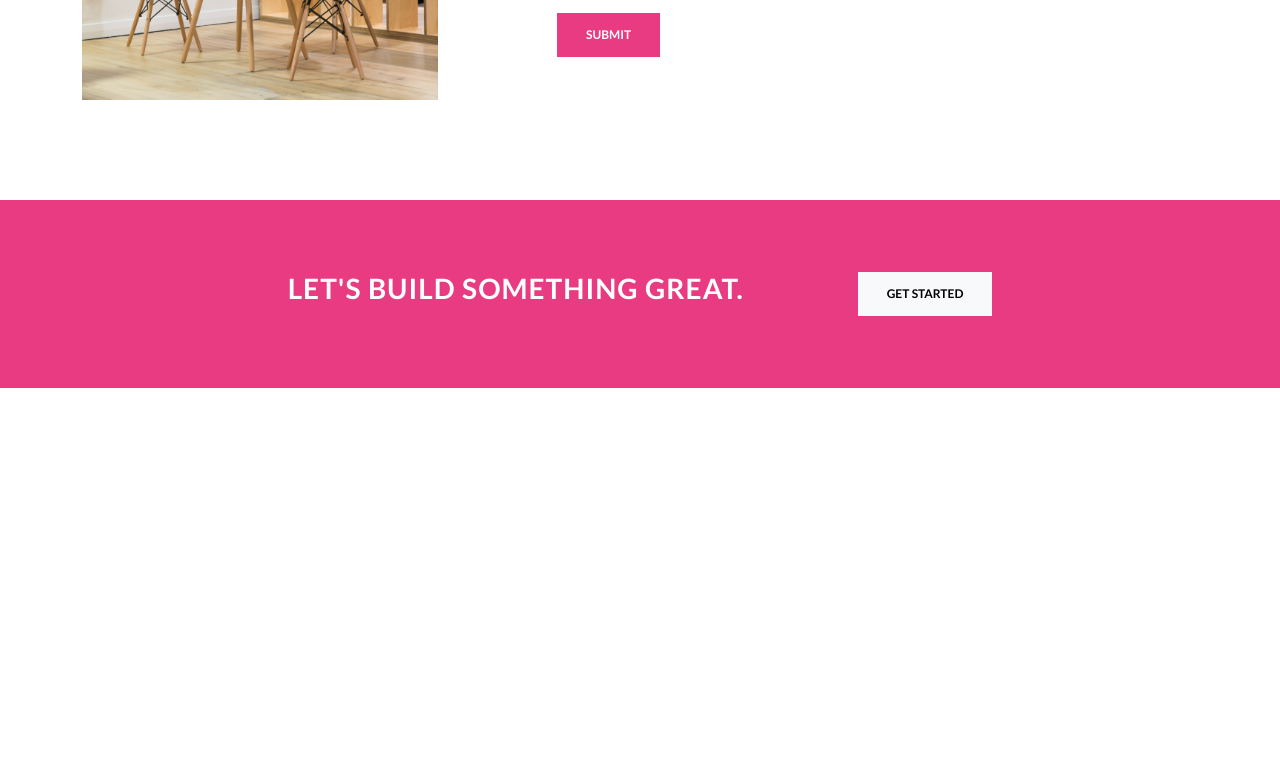
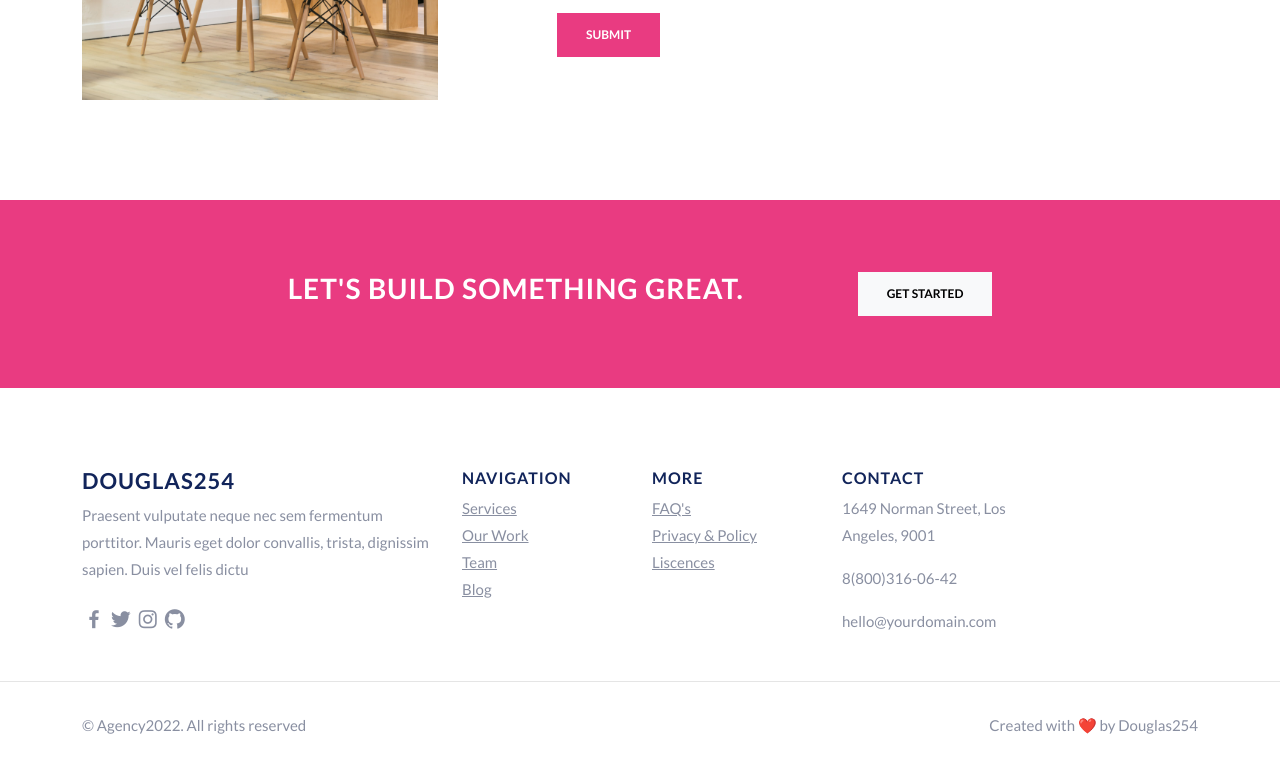
Before and after one commit to Douglas254/UI-Design-Daily, a plain HTML site: page Front-End-Websites/Template1/index.html in a window 1280 px wide. Shown: the part 4900-5669 px from the top of the page. Before the commit the page ends 5288 px from the top, so only its background shows below. Drawn offline with Linux system fonts and the light colour scheme.

Commit message:
footer section

```diff
--- a/Front-End-Websites/Template1/css/styles.css
+++ b/Front-End-Websites/Template1/css/styles.css
@@ -273,3 +273,33 @@ form .form-control:focus {
 #cta {
   background-color: #e93b81;
 }
+
+.footer-top {
+  padding-top: 80px;
+  padding-bottom: 30px;
+}
+
+.footer-bottom {
+  padding-top: 30px;
+  padding-bottom: 30px;
+  border-top: 1px solid rgba(0, 0, 0, 0.1);
+}
+
+footer .footer-links a,
+footer .social-icons a {
+  color: #898fa1;
+}
+
+footer .social-icons a {
+  font-size: 24px;
+}
+
+footer .footer-links a {
+  display: block;
+  font-weight: 400;
+}
+
+footer .social-icons a:hover,
+footer .footer-links a:hover {
+  color: #e93b81;
+}
--- a/Front-End-Websites/Template1/index.html
+++ b/Front-End-Websites/Template1/index.html
@@ -613,6 +613,66 @@
       </div>
     </section>
 
+    <footer>
+      <div class="footer-top">
+        <div class="container">
+          <div class="row gy-5">
+            <div class="col-md-4">
+              <h4 class="logo-text">Douglas254</h4>
+              <p>
+                Praesent vulputate neque nec sem fermentum porttitor. Mauris
+                eget dolor convallis, trista, dignissim sapien. Duis vel felis
+                dictu
+              </p>
+              <div class="social-icons">
+                <a href="#"><i class="bx bxl-facebook"></i></a>
+                <a href="#"><i class="bx bxl-twitter"></i></a>
+                <a href="#"><i class="bx bxl-instagram"></i></a>
+                <a href="#"><i class="bx bxl-github"></i></a>
+              </div>
+            </div>
+            <div class="col-md-2">
+              <h5 class="title-sm">Navigation</h5>
+              <div class="footer-links">
+                <a href="#">Services</a>
+                <a href="#">Our Work</a>
+                <a href="#">Team</a>
+                <a href="#">Blog</a>
+              </div>
+            </div>
+            <div class="col-md-2">
+              <h5 class="title-sm">More</h5>
+              <div class="footer-links">
+                <a href="#">FAQ's</a>
+                <a href="#">Privacy & Policy</a>
+                <a href="#">Liscences</a>
+              </div>
+            </div>
+            <div class="col-md-2">
+              <h5 class="title-sm">Contact</h5>
+              <div class="footer-links">
+                <p class="mb">1649 Norman Street, Los Angeles, 9001</p>
+                <p class="mb-">8(800)316-06-42</p>
+                <p class="mb">hello@yourdomain.com</p>
+              </div>
+            </div>
+          </div>
+        </div>
+      </div>
+      <div class="footer-bottom">
+        <div class="container">
+          <div class="row justify-content-between gy-3">
+            <div class="col-md-6">
+              <p class="mb-0">© Agency2022. All rights reserved</p>
+            </div>
+            <div class="col-auto">
+              <p class="mb-0">Created with ❤️ by Douglas254</p>
+            </div>
+          </div>
+        </div>
+      </div>
+    </footer>
+
     <!-- Optional JavaScript; choose one of the two! -->
     <script src="js/bootstrap.bundle.min.js"></script>
     <script src="js/index.js"></script>
```
